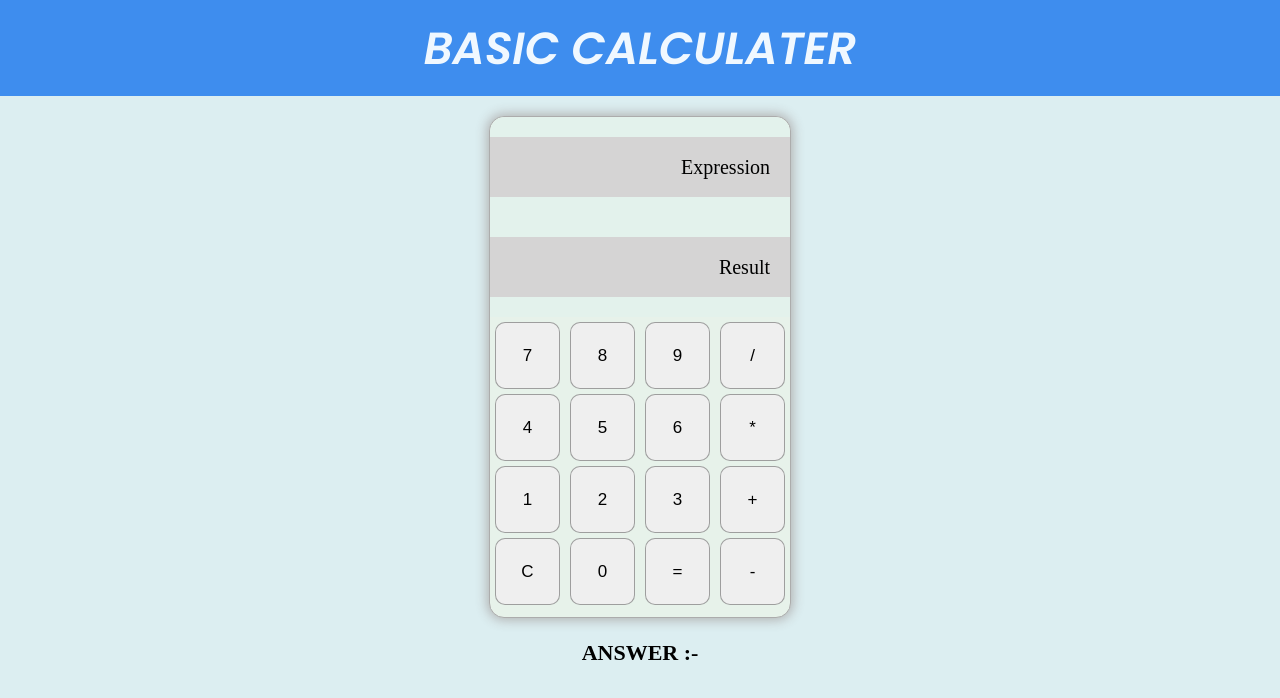
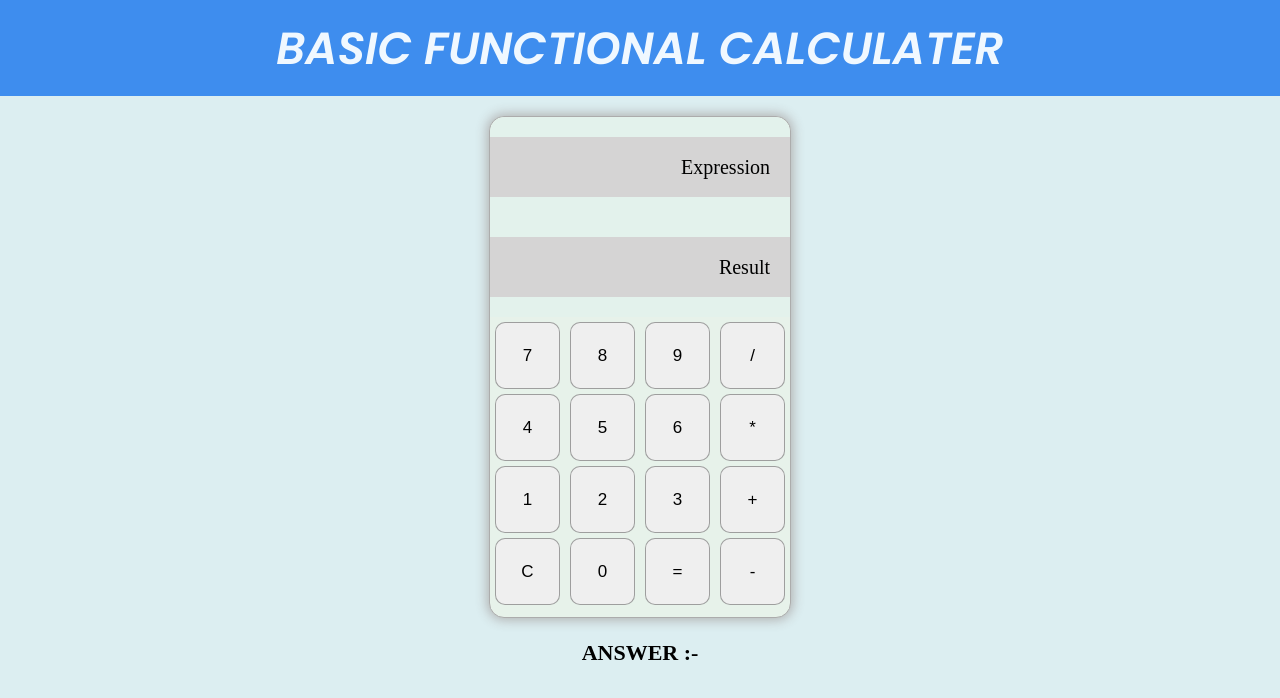
Before and after one commit to Vithustennysan/BasicCalculator, a plain HTML site: page index.html in a window 1280 px wide. Drawn offline with Linux system fonts and the light colour scheme.

Commit message:
Update index.html

```diff
--- a/index.html
+++ b/index.html
@@ -15,7 +15,7 @@
   </head>
   <body>
     <div class="main">
-      <h1>BASIC CALCULATER</h1>
+      <h1>BASIC FUNCTIONAL CALCULATER</h1>
 
       <div class="outer">
         <div class="display">
```
